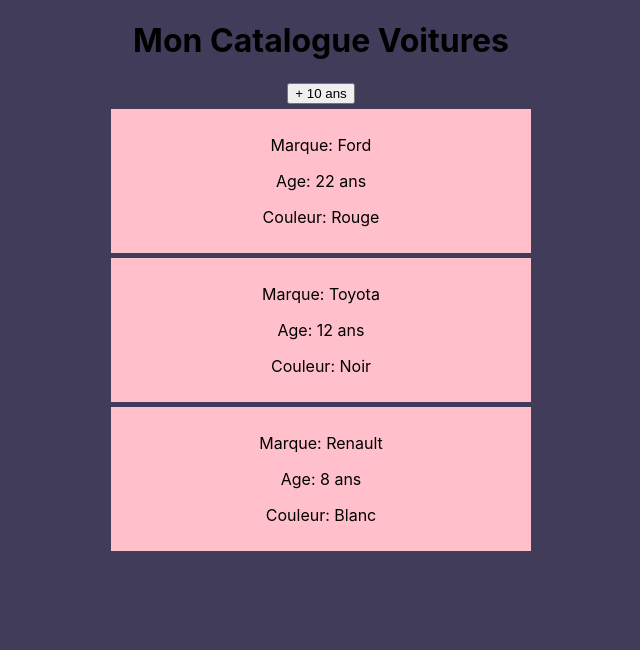
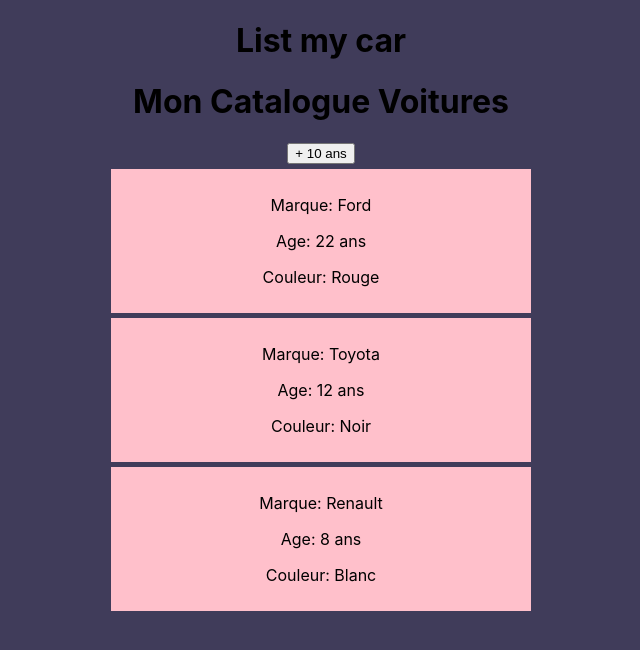
Before and after one commit to Benyachou/React-Projet, a React (Create React App) app in the folder projet-1/: page / in a window 1280 px wide. Shown: the top 650 px of the page, without its empty margins (319-959 px from the left). Built offline with nearby package versions, Linux system fonts and the light colour scheme.

Commit message:
FEAT: title project

```diff
--- a/projet-1/src/App.js
+++ b/projet-1/src/App.js
@@ -11,6 +11,7 @@
   render() {
     return (
       <div className='App'>
+        <h1>List my car</h1>
         <Mycars title={this.state.titre} />
       </div>
     )
```
